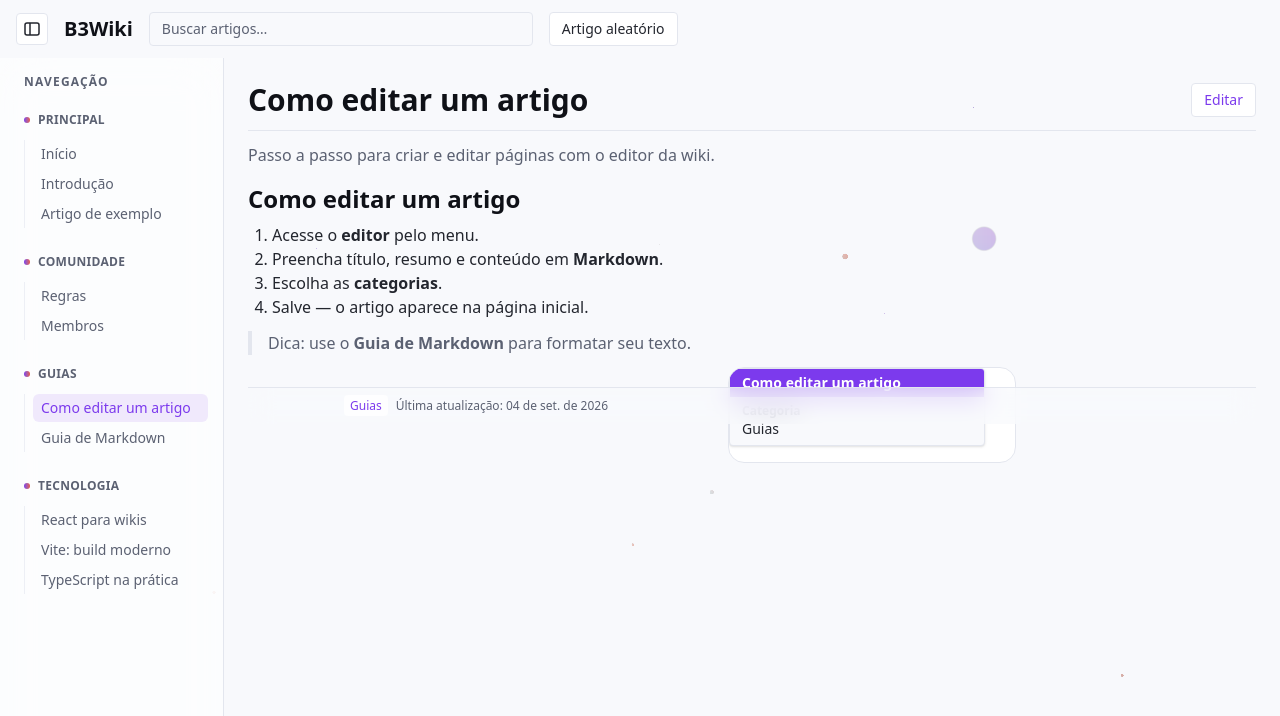
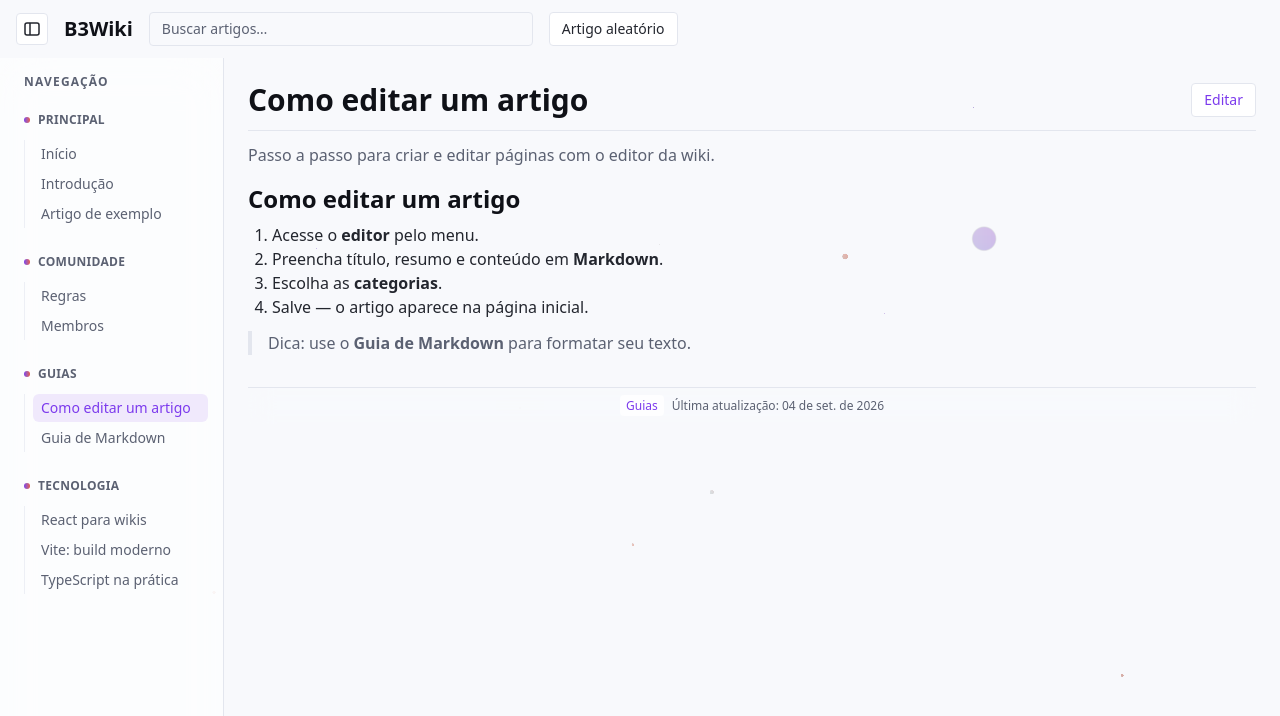
Before and after one commit to DanielFigues/B3Wiki, a React (Vite) app: page /wiki/como-editar in a window 1280 px wide. Shown: the top 716 px of the page. Built offline with nearby package versions, Linux system fonts and the light colour scheme.

Commit message:
style: remove o infobox (aside) da página de artigo

```diff
--- a/src/pages/ArticleView.tsx
+++ b/src/pages/ArticleView.tsx
@@ -1,7 +1,5 @@
 import { Link, useParams } from 'react-router-dom'
 import ReactMarkdown from 'react-markdown'
-import { Infobox } from '../components/index'
-import SpotlightCard from '../components/reactbits/Components/SpotlightCard/SpotlightCard'
 import { formatDate } from '../utils/date'
 import { useWiki } from '../store/index'
 
@@ -52,13 +50,6 @@ function ArticleView() {
         <div className="markdown">
           <ReactMarkdown>{article.content}</ReactMarkdown>
         </div>
-        {article.infobox && (
-          <div className="mt-4 md:float-right md:ml-6 md:mt-0 md:w-72">
-            <SpotlightCard spotlightColor="rgba(139, 92, 246, 0.28)" className="p-0">
-              <Infobox data={article.infobox} />
-            </SpotlightCard>
-          </div>
-        )}
       </div>
 
       <footer className="sticky bottom-0 z-10 mt-8 border-t border-line bg-paper/70 py-2.5 text-center text-xs text-ink-muted backdrop-blur-md">
```
